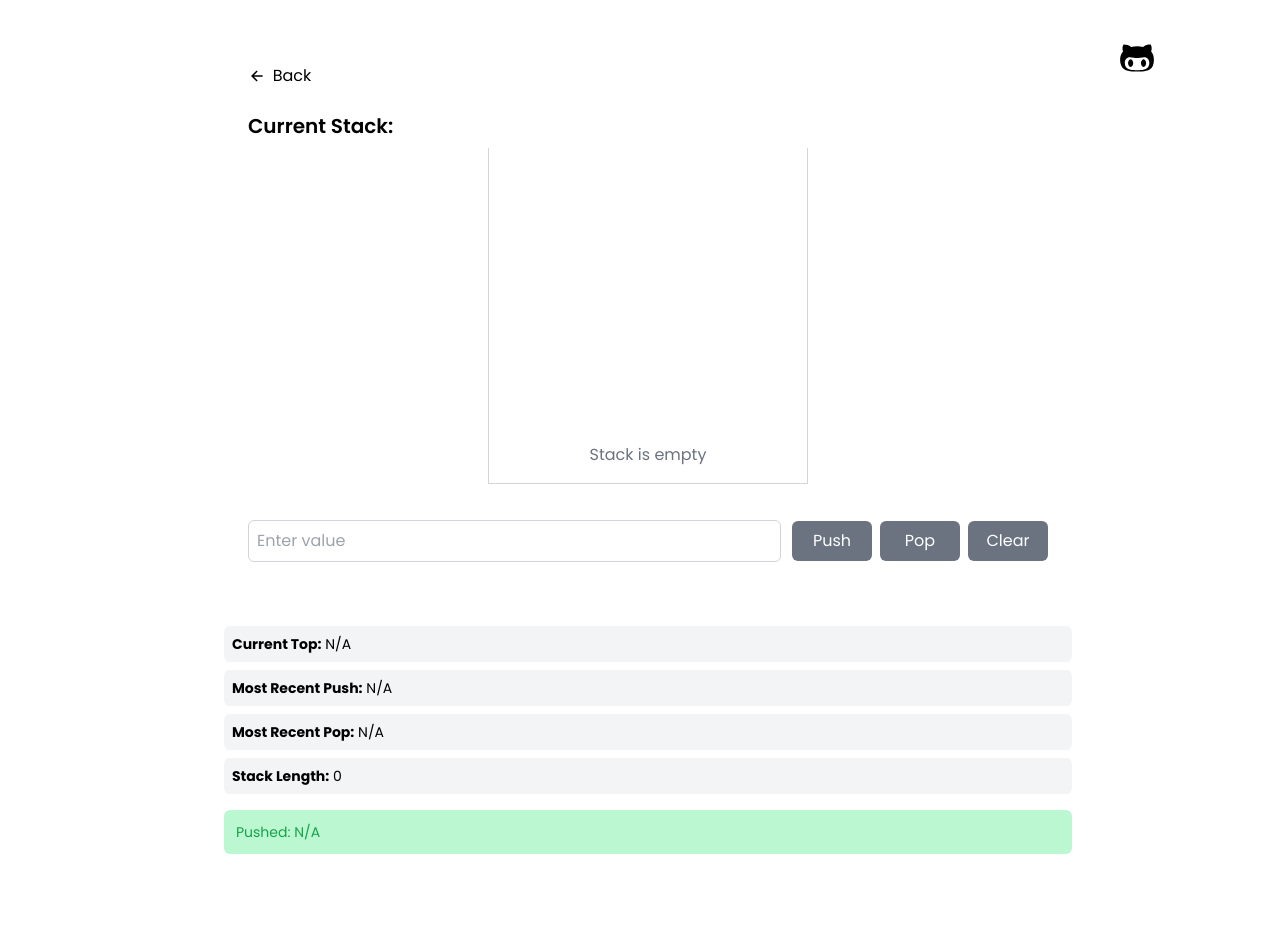
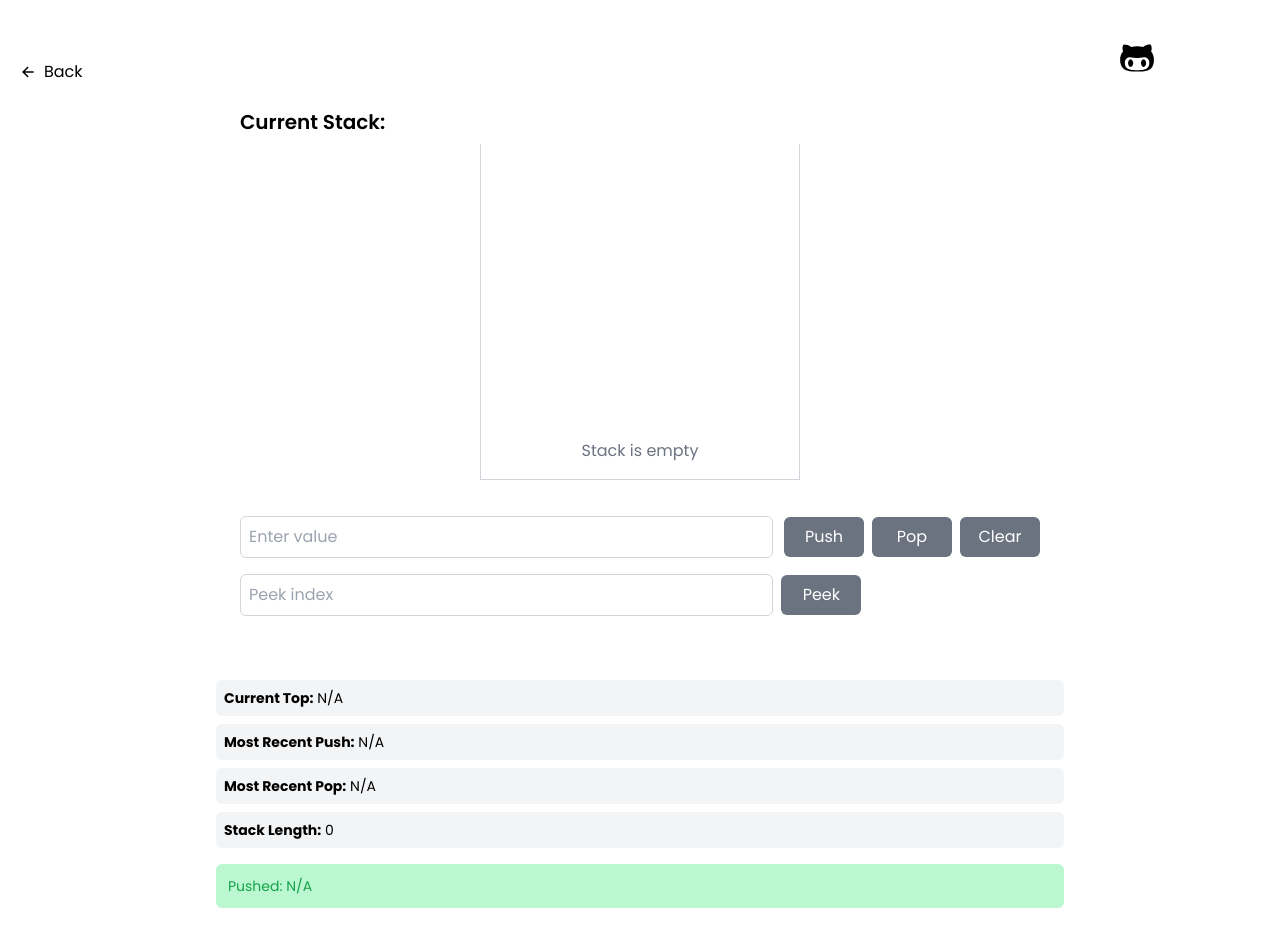
Before and after one commit to BryanLomerio/Data-Structures-playground, a React (Vite) app: page /stacks in a window 1280 px wide. Shown: the top 946 px of the page. Before the commit the page ends 878 px from the top, so only its background shows below. Built offline with nearby package versions, Linux system fonts and the light colour scheme.

Commit message:
feat: add peek funct and validation

```diff
--- a/src/pages/Stacks.jsx
+++ b/src/pages/Stacks.jsx
@@ -2,6 +2,7 @@ import React, { useState } from 'react';
 import { motion } from 'framer-motion';
 import { IoArrowBackSharp } from "react-icons/io5";
 import { useNavigate } from "react-router-dom";
+import Swal from 'sweetalert2';
 
 function Stacks() {
   const [stack, setStack] = useState([]);
@@ -9,6 +10,9 @@ function Stacks() {
   const [lastPushed, setLastPushed] = useState(null);
   const [lastPopped, setLastPopped] = useState(null);
   const [Log, setNotification] = useState('Pushed: N/A');
+  const [peekIndex, setPeekIndex] = useState('');
+  const [peekedItem, setPeekedItem] = useState(null);
+  const [peekedColor, setPeekedColor] = useState('bg-gray-200');
 
   const navigate = useNavigate();
   const goBack = () => navigate('/');
@@ -39,9 +43,57 @@ function Stacks() {
     setNotification('Stack cleared');
   };
 
+  const handlePeek = () => {
+    if (peekIndex.startsWith('0') && peekIndex !== '0') {
+      Swal.fire({
+        icon: 'error',
+        title: 'Invalid index!',
+        text: 'Index cannot have leading zeros.',
+      });
+      setPeekedItem(null);
+      setPeekedColor('bg-gray-200');
+      return;
+    }
+
+    // Check if stack is empty
+    if (stack.length === 0) {
+      Swal.fire({
+        icon: 'error',
+        title: 'Stack is empty!',
+        text: 'Please add items to the stack before peeking.',
+      });
+      setPeekedItem(null);
+      setPeekedColor('bg-gray-200');
+      return;
+    }
+
+    const index = parseInt(peekIndex, 10);
+
+    if (isNaN(index) || index < 0 || index >= stack.length || peekIndex.trim() === '') {
+      Swal.fire({
+        icon: 'error',
+        title: 'Invalid index!',
+        text: `Valid index range: 0 to ${stack.length - 1}`,
+      });
+      setPeekedItem(null);
+      setPeekedColor('bg-gray-200');
+      return;
+    }
+
+    const item = stack[index];
+    setPeekedItem(item);
+    setPeekedColor('bg-yellow-200');
+    setNotification(`Peeked at index ${index}: ${item}`);
+
+    setTimeout(() => {
+      setPeekedColor('bg-gray-200');
+    }, 1000);
+  };
+
+
   return (
-    <div className="flex justify-center mt-10 pt-6 space-x-4">
-      <button className="flex items-center absolute gap-2 mr-[720px] text-black-600 hover:text-black-800 mb-5" onClick={goBack}>
+    <div className="max-w-7xl mx-auto mt-10 p-5 rounded-lg flex justify-center items-center relative">
+      <button className="absolute top-5 left-5 flex items-center gap-2 text-black-600 hover:text-black-800 mb-5" onClick={goBack}>
         <IoArrowBackSharp /> Back
       </button>
 
@@ -54,7 +106,7 @@ function Stacks() {
               stack.map((item, index) => (
                 <motion.div
                   key={index}
-                  className="bg-gray-200 text-center py-3 px-5 w-full rounded-md shadow-md mb-2"
+                  className={`text-center py-3 px-5 w-full rounded-md shadow-md mb-2 ${peekedItem === item ? peekedColor : 'bg-gray-200'}`}
                   initial={{ opacity: 0 }}
                   animate={{ opacity: 1 }}
                   exit={{ opacity: 0 }}
@@ -100,6 +152,21 @@ function Stacks() {
               </button>
             </div>
           </div>
+          <div className="flex items-center mb-4">
+            <input
+              type="text"
+              value={peekIndex}
+              onChange={(e) => setPeekIndex(e.target.value)}
+              placeholder="Peek index"
+              className="border border-gray-300 p-2 w-2/3 rounded-md"
+            />
+            <button
+              onClick={handlePeek}
+              className="ml-2 bg-gray-500 text-white p-2 rounded-md w-20"
+            >
+              Peek
+            </button>
+          </div>
         </div>
 
         {/* Legend and Notification */}
```
Also changed, not shown: src/index.css (+6 -2 lines), src/components/array/ArrayVisualizer.jsx (indentation only).
